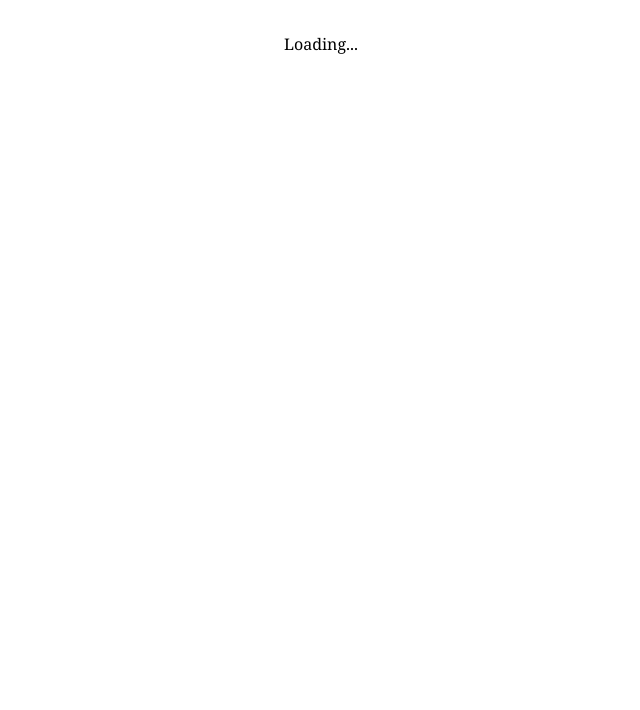
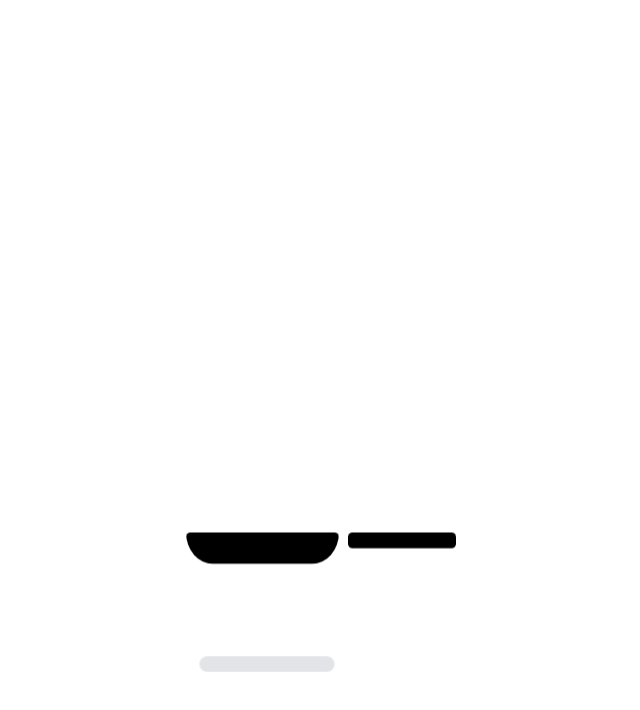
Before and after one commit to Deeptanshuu/ubiquitous-octo-tribble, a React (Vite) app in the folder yes-chef/: page /recpie in a window 1280 px wide. Shown: the top 710 px of the page, without its empty margins (319-959 px from the left). Built offline with nearby package versions, Linux system fonts and the light colour scheme.

Commit message:
adddded loaiddng

```diff
--- a/yes-chef/package.json
+++ b/yes-chef/package.json
@@ -26,6 +26,7 @@
     "eslint-plugin-react-hooks": "^4.6.2",
     "eslint-plugin-react-refresh": "^0.4.7",
     "postcss": "^8.4.39",
+    "sass": "^1.77.8",
     "tailwindcss": "^3.4.4",
     "vite": "^5.3.1"
   }
--- a/yes-chef/src/App.jsx
+++ b/yes-chef/src/App.jsx
@@ -1,6 +1,7 @@
 import Home from './components/Home'
 import { BrowserRouter as Router , Routes , Route } from 'react-router-dom';
 import Recpie from './components/Recpie';
+import Loading from './components/Loading';
 
 function App() {
 
@@ -9,6 +10,7 @@ function App() {
     <Routes>
       <Route path="/" element={<Home />} ></Route>
       <Route path="/recpie" element={<Recpie />}></Route>
+      <Route path="/loading" element={<Loading />}></Route>
     </Routes>
     </Router>
   )
--- a/yes-chef/src/components/Home.jsx
+++ b/yes-chef/src/components/Home.jsx
@@ -2,8 +2,11 @@ import React, { useState } from 'react';
 import { X, ChevronDown, ChevronUp, Search } from 'lucide-react';
 import { Clock, Utensils } from 'lucide-react';
 import VegToggle from './VegToggle';
+import Loading from './Loading';
 
 const Home = () => {
+  const [loading, setLoading] = useState(false);
+  const [error, setError] = useState(null);
   const [selectedIngredients, setSelectedIngredients] = useState([]);
   const [selectedCuisines, setSelectedCuisines] = useState([]);
   const [selectedCourse, setSelectedCourse] = useState('');
@@ -155,6 +158,7 @@ const Home = () => {
     };
 
     try {
+      setLoading(true);
       const response = await fetch(`${import.meta.env.VITE_API_ENDPOINT}/api/recommend`, {
         method: 'POST',
         headers: {
@@ -164,7 +168,12 @@ const Home = () => {
       });
 
       const result = await response.json();
+
+      setTimeout(() => {
               setSearchResults(result);
+              setLoading(false);
+      }, 1000);
+
       console.log('Success:', result);
     } catch (error) {
       console.error('Error:', error);
@@ -396,13 +405,21 @@ const Home = () => {
 
         <div className="result w-2/3 overflow-x-scroll p-5 bg-white-200">
           <div className="grid grid-cols-3 gap-7">
-            {searchResults.length === 0 ? (
+            {searchResults.length === 0 && loading === false ? (
               <h1 className="text-4xl w-full px-3 py-64 font-bold text-center mb-6">
                 👈 Use the filters to get started
               </h1>
             ) : (
               <>
-                <h1 className="text-4xl font-bold mb-6 border-b border-slate-800 pb-4 col-span-3">Our Top Results 👇</h1>
+                {loading === true ? (
+                  <div className="flex flex-row items-center justify-center w-[80em] h-screen">
+                    <Loading/>
+                  </div>
+                ) : (
+                  <>
+                    <h1 className="text-4xl font-bold mb-6 border-b border-slate-800 pb-4 col-span-3">
+                      Our Top Results 👇
+                    </h1>
                     {searchResults.map((recipe) => (
                       <RecipeCard
                         key={recipe.id}
@@ -418,8 +435,11 @@ const Home = () => {
                     ))}
                   </>
                 )}
+              </>
+            )}
           </div>
         </div>
+
       </div>
     </>
   );
--- /dev/null
+++ b/yes-chef/src/components/Loading.jsx
@@ -0,0 +1,57 @@
+import React from 'react';
+import './Loading.scss';
+
+const Loading = () => {
+  return (
+    <div>
+      <svg class="pl" viewBox="0 0 128 128" width="128px" height="128px" role="img" aria-label="A pan being used to flip a blob resembling bacon as it splashes drops of grease in and out">
+	<clipPath id="pan-clip">
+		<rect rx="12" ry="14" x="4" y="52" width="68" height="28" />
+	</clipPath>
+	<defs>
+		<linearGradient id="pl-grad" x1="0" y1="0" x2="0" y2="1">
+			<stop offset="0%" stop-color="#000" />
+			<stop offset="100%" stop-color="#fff" />
+		</linearGradient>
+		<mask id="pl-mask">
+			<rect x="0" y="0" width="88" height="80" fill="url(#pl-grad)" />
+		</mask>
+	</defs>
+	<g fill="currentColor">
+		<g fill="none" stroke-dasharray="20 221" stroke-dashoffset="20" stroke-linecap="round" stroke-width="4">
+			<g stroke="hsl(38,90%,50%)">
+				<circle class="pl__ring" cx="44" cy="40" r="35" transform="rotate(90,44,40)" />
+			</g>
+			<g stroke="hsl(8,90%,40%)" mask="url(#pl-mask)">
+				<circle class="pl__ring" cx="44" cy="40" r="35" transform="rotate(90,44,40)" />
+			</g>
+		</g>
+		<g fill="hsla(223,10%,70%,0)">
+			<g class="pl__drop pl__drop--1">
+				<circle class="pl__drop-inner" cx="13" cy="60" r="2" />
+			</g>
+			<g class="pl__drop pl__drop--2">
+				<circle class="pl__drop-inner" cx="13" cy="60" r="2" />
+			</g>
+			<g class="pl__drop pl__drop--3">
+				<circle class="pl__drop-inner" cx="67" cy="72" r="2" />
+			</g>
+			<g class="pl__drop pl__drop--4">
+				<circle class="pl__drop-inner" cx="67" cy="72" r="2" />
+			</g>
+			<g class="pl__drop pl__drop--5">
+				<circle class="pl__drop-inner" cx="67" cy="72" r="2" />
+			</g>
+		</g>
+		<g class="pl__pan">
+			<rect rx="2" ry="2" x="4" y="66" width="68" height="14" clip-path="url(#pan-clip)" id="pan" />
+			<rect rx="2" ry="2" x="76" y="66" width="48" height="7" />
+		</g>
+		<rect class="pl__shadow" fill="hsla(223,10%,50%,0.2)" rx="3.5" ry="3.5" x="10" y="121" width="60" height="7" />
+	</g>
+</svg>
+    </div>
+  )
+}
+
+export default Loading
--- /dev/null
+++ b/yes-chef/src/components/Loading.scss
@@ -0,0 +1,285 @@
+$debug: false;
+$size: 18em;
+$ease-in: cubic-bezier(0.33,0.16,0.67,0.16);
+$ease-out: cubic-bezier(0.33,0.84,0.67,0.84);
+$ease-in-out: cubic-bezier(0.65,0,0.35,1);
+$drop-color: hsl(223,10%,70%,1);
+$drop-color-t: hsl(223,10%,70%,0);
+
+.pl {
+  @if ($debug == true) {
+    outline: 1px solid;
+  }
+  margin: auto;
+  width: $size;
+  height: $size;
+
+  &__drop,
+  &__drop-inner,
+  &__pan,
+  &__ring,
+  &__shadow {
+    animation: pan 2s $ease-in-out infinite;
+  }
+  &__drop {
+    $drops: 5;
+    transform-origin: 13px 60px;
+
+    &-inner {
+      animation-timing-function: $ease-out;
+    }
+
+    @for $d from 1 through $drops {
+      &--#{$d} {
+        animation-name: drop-#{$d};
+
+        @if $d >= 3 {
+          transform-origin: 67px 72px;
+        }
+      }
+      &--#{$d} &-inner {
+        animation-name: drop-#{$d}-inner;
+      }
+    }
+  }
+  &__pan {
+    transform-origin: 36px 74px;
+  }
+  &__ring {
+    animation-name: flip-ring;
+  }
+  &__shadow {
+    animation-name: pan-shadow;
+    transform-origin: 36px 124.5px;
+  }
+}
+
+/* Dark theme */
+@media (prefers-color-scheme: dark) {
+  :root {
+    --bg: hsl(var(--hue),10%,10%);
+    --fg: hsl(var(--hue),10%,90%);
+  }
+}
+
+/* Animation */
+@keyframes drop-1 {
+  from {
+    animation-timing-function: steps(1,end);
+    transform: translate(0,0);
+    visibility: hidden;
+  }
+  30% {
+    animation-timing-function: linear;
+    transform: translate(0,0);
+    visibility: visible;
+  }
+  50%,
+  to {
+    transform: translate(-6px,0);
+  }
+}
+@keyframes drop-1-inner {
+  from,
+  30% {
+    fill: $drop-color;
+    transform: translate(0,0);
+  }
+  50%,
+  to {
+    fill: $drop-color-t;
+    transform: translate(0,-27px);
+  }
+}
+@keyframes drop-2 {
+  from {
+    animation-timing-function: steps(1,end);
+    transform: translate(0,0);
+    visibility: hidden;
+  }
+  30% {
+    animation-timing-function: linear;
+    transform: translate(0,0);
+    visibility: visible;
+  }
+  50%,
+  to {
+    transform: translate(-8px,0);
+  }
+}
+@keyframes drop-2-inner {
+  from,
+  30% {
+    fill: $drop-color;
+    transform: translate(0,0);
+  }
+  50%,
+  to {
+    fill: $drop-color-t;
+    transform: translate(0,-9px);
+  }
+}
+@keyframes drop-3 {
+  from {
+    animation-timing-function: steps(1,end);
+    transform: translate(0,0);
+    visibility: hidden;
+  }
+  78% {
+    animation-timing-function: linear;
+    transform: translate(0,0);
+    visibility: visible;
+  }
+  98%,
+  to {
+    transform: translate(-24px,0);
+  }
+}
+@keyframes drop-3-inner {
+  from,
+  78% {
+    fill: $drop-color;
+    transform: translate(0,0);
+  }
+  98%,
+  to {
+    fill: $drop-color-t;
+    transform: translate(0,-28px);
+  }
+}
+@keyframes drop-4 {
+  from {
+    animation-timing-function: steps(1,end);
+    transform: translate(0,0);
+    visibility: hidden;
+  }
+  78% {
+    animation-timing-function: linear;
+    transform: translate(0,0);
+    visibility: visible;
+  }
+  98%,
+  to {
+    transform: translate(-8px,0);
+  }
+}
+@keyframes drop-4-inner {
+  from,
+  78% {
+    fill: $drop-color;
+    transform: translate(0,0);
+  }
+  98%,
+  to {
+    fill: $drop-color-t;
+    transform: translate(0,-36px);
+  }
+}
+@keyframes drop-5 {
+  from {
+    animation-timing-function: steps(1,end);
+    transform: translate(0,0);
+    visibility: hidden;
+  }
+  78% {
+    animation-timing-function: linear;
+    transform: translate(0,0);
+    visibility: visible;
+  }
+  98%,
+  to {
+    transform: translate(8px,0);
+  }
+}
+@keyframes drop-5-inner {
+  from,
+  78% {
+    fill: $drop-color;
+    transform: translate(0,0);
+  }
+  98%,
+  to {
+    fill: $drop-color-t;
+    transform: translate(0,-32px);
+  }
+}
+@keyframes flip-ring {
+  from,
+  27% {
+    animation-timing-function: $ease-out;
+    stroke-dashoffset: 20;
+    stroke-width: 4px;
+  }
+  53.5% {
+    animation-timing-function: $ease-in;
+    stroke-dashoffset: -100;
+    stroke-width: 10px;
+  }
+  80%,
+  to {
+    stroke-dashoffset: -220;
+    stroke-width: 4px;
+  }
+}
+@keyframes pan {
+  from,
+  88%,
+  to {
+    transform: translate(0,0) rotate(0);
+  }
+  20% {
+    animation-timing-function: $ease-in;
+    transform: translate(-5px,0) rotate(-30deg);
+  }
+  30% {
+    animation-timing-function: $ease-out;
+    transform: translate(0,0) rotate(20deg);
+  }
+  60%,
+  78% {
+    animation-timing-function: linear;
+    transform: translate(0,0) rotate(0);
+  }
+  81.33% {
+    animation-timing-function: linear;
+    transform: translate(0,4px) rotate(0);
+  }
+  84.67% {
+    animation-timing-function: linear;
+    transform: translate(0,-2px) rotate(0);
+  }
+}
+@keyframes pan-shadow {
+  from,
+  88%,
+  to {
+    fill: hsla(223,10%,50%,0.2);
+    transform: scaleX(1);
+  }
+  20% {
+    animation-timing-function: $ease-in;
+    fill: hsla(223,10%,50%,0.2);
+    transform: scaleX(0.77);
+  }
+  30% {
+    animation-timing-function: $ease-out;
+    fill: hsla(223,10%,50%,0.2);
+    transform: scaleX(1);
+  }
+  60%,
+  78% {
+    animation-timing-function: linear;
+    fill: hsla(223,10%,50%,0.2);
+    transform: scaleX(1);
+  }
+  81.33% {
+    animation-timing-function: linear;
+    fill: hsla(223,10%,50%,0.25);
+    transform: scaleX(0.87);
+  }
+  84.67% {
+    animation-timing-function: linear;
+    fill: hsla(223,10%,50%,0.225);
+    transform: scaleX(1.065);
+  }
+}
--- a/yes-chef/src/components/Recpie.jsx
+++ b/yes-chef/src/components/Recpie.jsx
@@ -1,6 +1,7 @@
 import React, { useState, useEffect } from 'react';
 import { useLocation } from 'react-router-dom';
 import { Clock, Users, ChefHat, Utensils } from 'lucide-react';
+import Loading from './Loading';
 
 const Recipe = () => {
   const location = useLocation();
@@ -32,15 +33,19 @@ const Recipe = () => {
       }
 
       const data = await response.json();
-      setRecipe(data);
-      setLoading(false);
+
+      setTimeout(() => {
+              setRecipe(data);
+              setLoading(false);
+      }, 1000);
+
     } catch (err) {
       setError(err.message);
       setLoading(false);
     }
   };
 
-  if (loading) return <div className="text-center mt-8">Loading...</div>;
+  if (loading) return <div className="text-center mt-96"><Loading /></div>;
   if (error) return <div className="text-center mt-8 text-red-500">Error: {error}</div>;
   if (!recipe) return <div className="text-center mt-8">No recipe data available</div>;
   const formatRecipeText = (text) => {
```
Also changed, not shown: 1 other file (tests, documents, lock files or other folders). Lines whose indentation alone changed are shown as unchanged.
